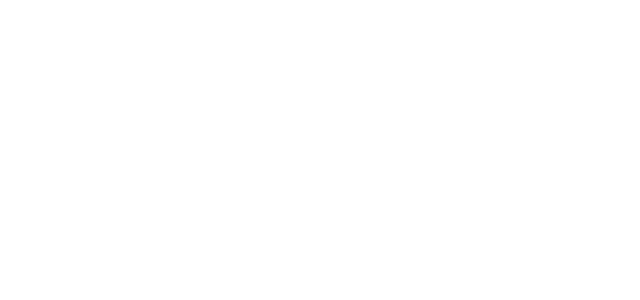
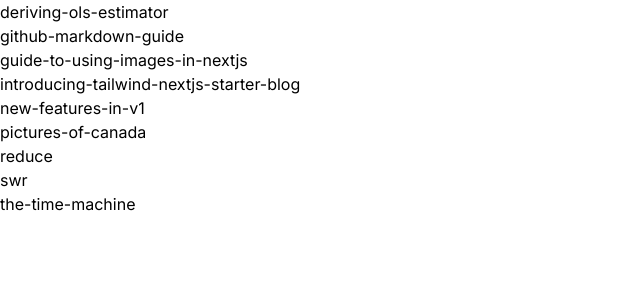
Before and after one commit to BinarySenseiii/mdx-blog, a Next.js app: page / in a window 1280 px wide. Shown: the top 300 px of the page, without its empty margins (0-640 px from the left). Built offline with nearby package versions, Linux system fonts and the light colour scheme.

Commit message:
feat: static-pages

```diff
--- /dev/null
+++ b/lib/md.ts
@@ -0,0 +1,12 @@
+import {join} from 'path';
+import fs from 'fs';
+
+export const BLOG_DIR = '/content/posts/';
+
+export const getSlugs = (path: string): string[] => {
+  const fileNames = fs.readdirSync(join(process.cwd(), path), 'utf8');
+
+  const markdownFiles = fileNames.filter((fn) => fn.endsWith('.mdx'));
+
+  return markdownFiles.map((file) => file.replace('.mdx', ''));
+};
--- a/pages/index.tsx
+++ b/pages/index.tsx
@@ -1,6 +1,21 @@
+import {GetStaticProps, InferGetStaticPropsType} from 'next';
 import Head from 'next/head';
+import {BLOG_DIR, getSlugs} from '../lib/md';
+import Link from 'next/link';
 
-export default function Home({}) {
+export const getStaticProps: GetStaticProps = async (context) => {
+  const slugs = getSlugs(BLOG_DIR);
+
+  return {
+    props: {
+      slugs,
+    },
+  };
+};
+
+export default function Home({
+  slugs,
+}: InferGetStaticPropsType<typeof getStaticProps>) {
   return (
     <>
       <Head>
@@ -10,7 +25,15 @@ export default function Home({}) {
         <link rel="icon" href="/favicon.ico" />
       </Head>
 
-      <main className="font-inter"></main>
+      <main className="font-inter">
+        <ul role="list">
+          {slugs.map((slug: string, idx: number) => (
+            <li key={idx} role="listitem" className="cursor-pointer">
+              <Link href={`/posts/${slug}`}>{slug}</Link>
+            </li>
+          ))}
+        </ul>
+      </main>
     </>
   );
 }
--- /dev/null
+++ b/pages/posts/[slug].tsx
@@ -0,0 +1,31 @@
+import {GetStaticPaths, GetStaticProps, InferGetStaticPropsType} from 'next';
+import React from 'react';
+import {BLOG_DIR, getSlugs} from '../../lib/md';
+import {ParsedUrlQuery} from 'querystring';
+
+const PostDetailPage: React.FC = ({
+  slug,
+}: InferGetStaticPropsType<typeof getStaticProps>) => {
+  return <h1 role="heading">{slug}</h1>;
+};
+
+export const getStaticPaths: GetStaticPaths = async () => {
+  const slugs = getSlugs(BLOG_DIR);
+
+  return {
+    paths: slugs.map((slug) => ({params: {slug}})),
+    fallback: 'blocking',
+  };
+};
+
+export const getStaticProps: GetStaticProps = async (context) => {
+  const {slug} = context.params as ParsedUrlQuery;
+
+  return {
+    props: {
+      slug,
+    },
+  };
+};
+
+export default PostDetailPage;
```
